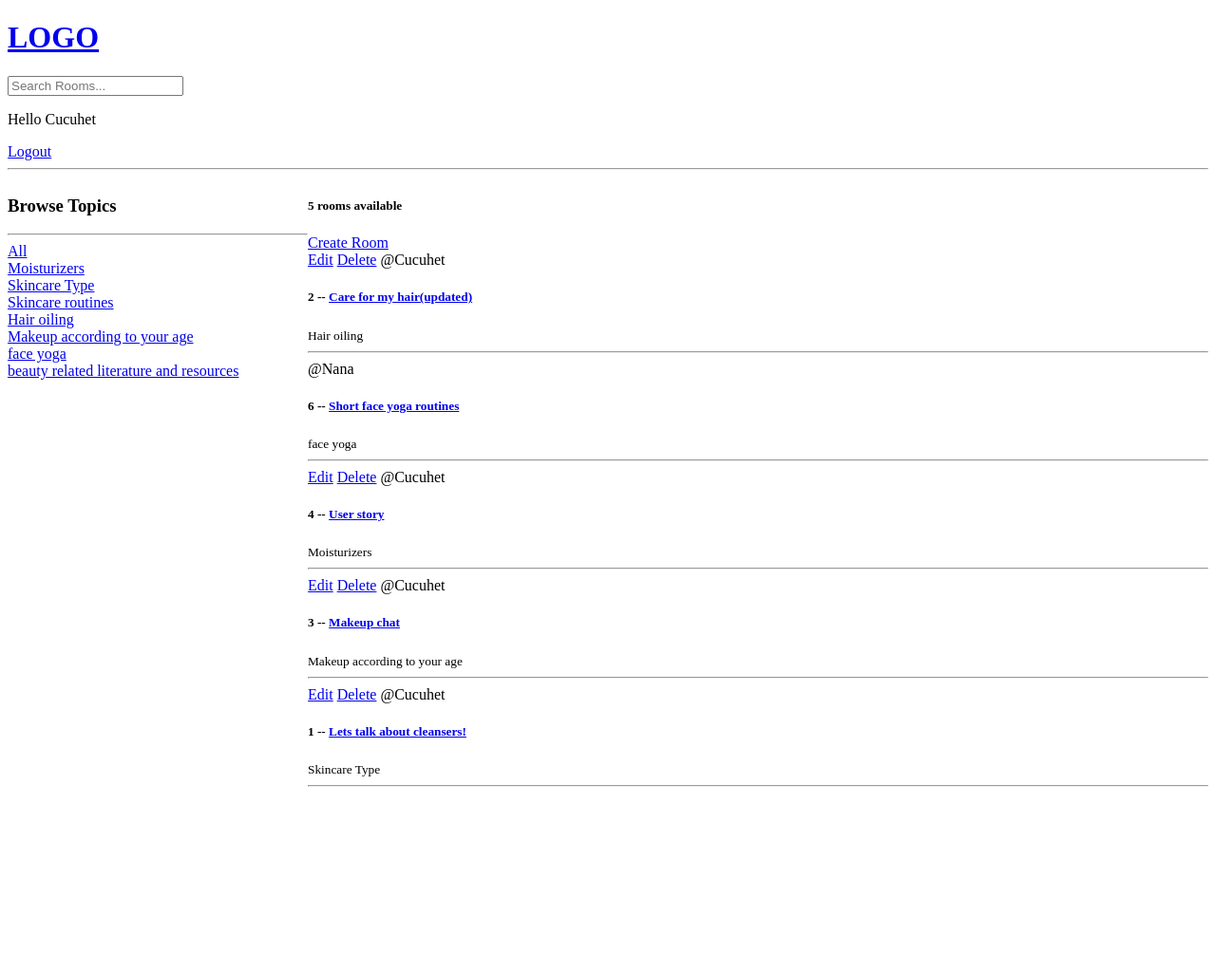
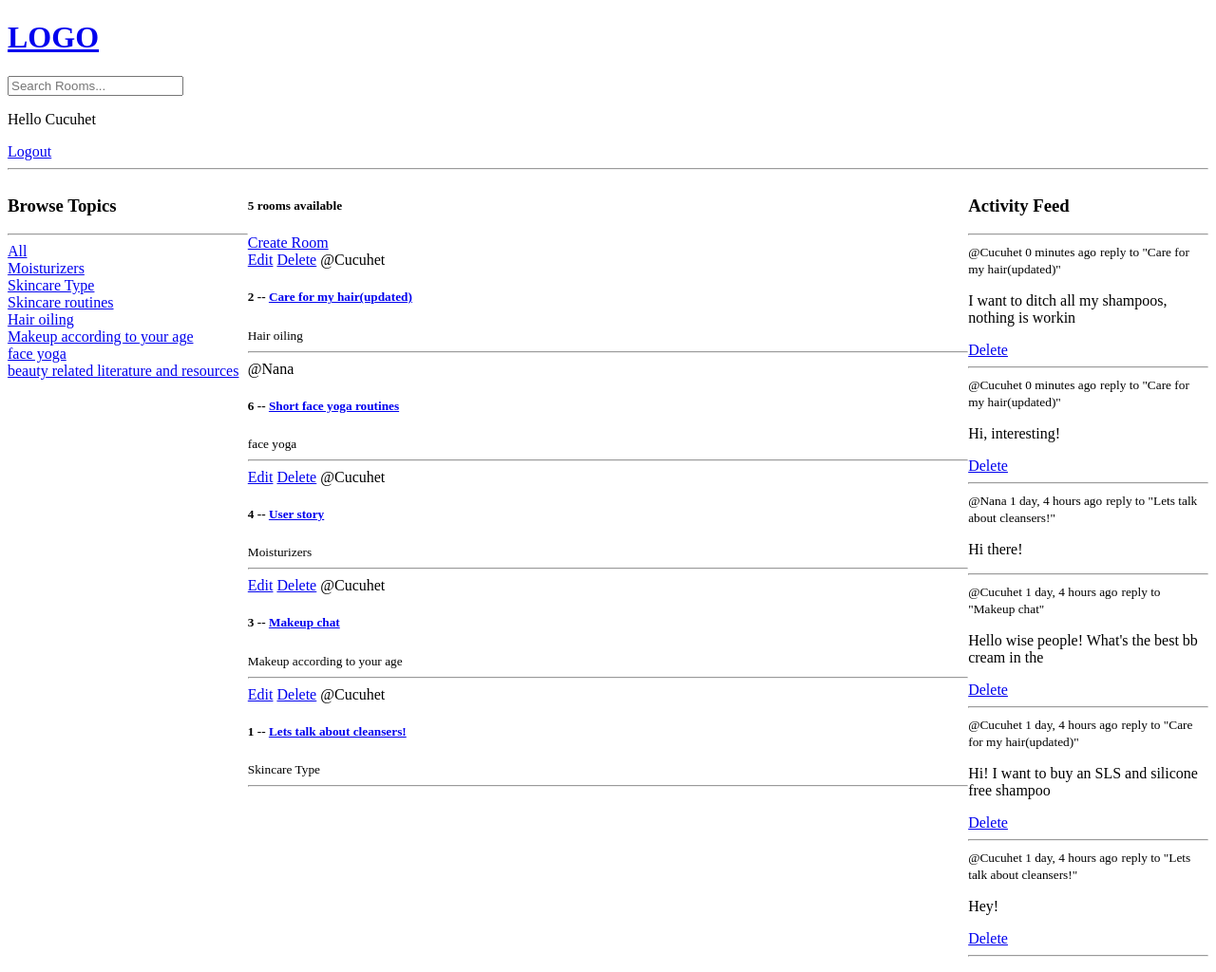
Before and after one commit to Lukyhet/Project_Four, a Django app: page / in a window 1280 px wide. Shown: the whole page at 95% size. Before the commit the page ends 829 px from the top, so only its background shows below. Run offline with Django 3.2, Linux system fonts and the light colour scheme; a user stored in the database is signed in; data comes from the database, SQL or seed files in the repository; both versions use the stored data as it was after the commit.

Commit message:
add filter for seeing messages acording to topic, activity feed and with time

```diff
--- a/beautypal/models.py
+++ b/beautypal/models.py
@@ -34,5 +34,8 @@ class Message(models.Model):
     updated = models.DateTimeField(auto_now=True)
     created = models.DateTimeField(auto_now_add=True)
 
+    class Meta:
+        ordering = [ '-updated', '-created']
+
     def __str__(self):
         return self.body[0:50]
--- a/beautypal/templates/beautypal/home.html
+++ b/beautypal/templates/beautypal/home.html
@@ -6,9 +6,8 @@
     .home-container {
 
         display: grid;
-        grid-template-columns: 1fr 3fr;
+        grid-template-columns: 1fr 3fr 1fr;
     }
-
 </style>
 
 <div class="home-container">
@@ -57,5 +56,27 @@
 
     </div>
 
+
+    <div>
+        <h3>Activity Feed</h3>
+        <hr>
+
+        {% for message in room_messages %}
+
+        <div>
+            <small>@{{message.user}} {{message.created|timesince}} ago</small>
+            <small>reply to "{{message.room}}"</small>
+
+            <p>{{message}}</p>
+            {% if request.user == message.user %}
+            <a href="{% url 'delete-message' message.id %}">Delete</a>
+            {% endif%}
+            <hr>
+        </div>
+
+        {% endfor %}
+
+    </div>
+
 </div>
 {% endblock content %}
--- a/beautypal/views.py
+++ b/beautypal/views.py
@@ -73,7 +73,10 @@ def home(request):
 
     topics = Topic.objects.all()
     room_count = rooms.count()
-    context = {'rooms': rooms, 'topics': topics,'room_count' : room_count}
+    room_messages = Message.objects.filter(Q(room__topic__name__icontains=q))
+
+    context = {'rooms': rooms, 'topics': topics,
+               'room_count' : room_count,'room_messages' : room_messages}
     return render(request, 'beautypal/home.html', context)
 
 def room(request, pk):
```
Also changed, not shown: db.sqlite3. Lines whose indentation alone changed are shown as unchanged.
